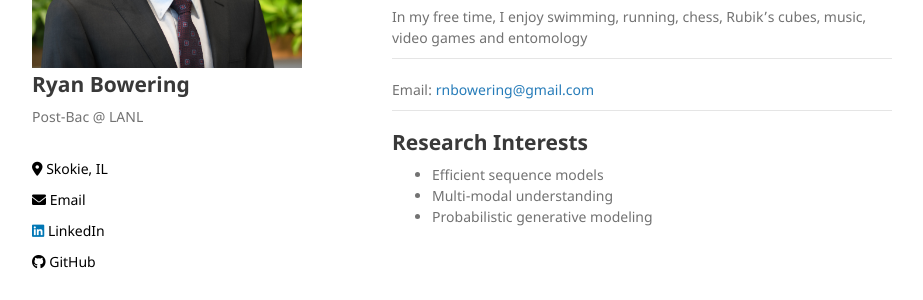
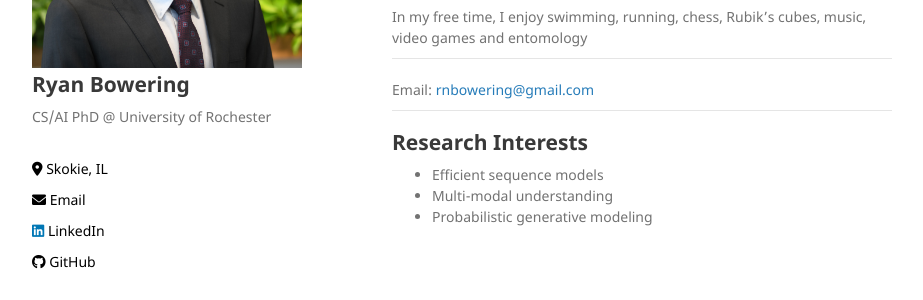
Before and after one commit to bowerirn/bowerirn.github.io, a Jekyll site: the page built from index.md, in a window 1280 px wide. Shown: the part 239-539 px from the top of the page, without its empty margins (178-1101 px from the left). Built offline with Jekyll 4.4.1, drawn with Linux system fonts in a browser that asks for light colours; our own code applies the rules of GitHub Pages for plain Markdown files.

Commit message:
Update current position.html

```diff
--- a/_layouts/default.html
+++ b/_layouts/default.html
@@ -23,7 +23,7 @@
         <img src="{{site.logo | relative_url}}" alt="Logo" class="profile-image"/>
 
         <h2>Ryan Bowering</h2>
-        <p>Post-Bac @ LANL</p>
+        <p>CS/AI PhD @ University of Rochester</p>
 
         <br/>
 
```
